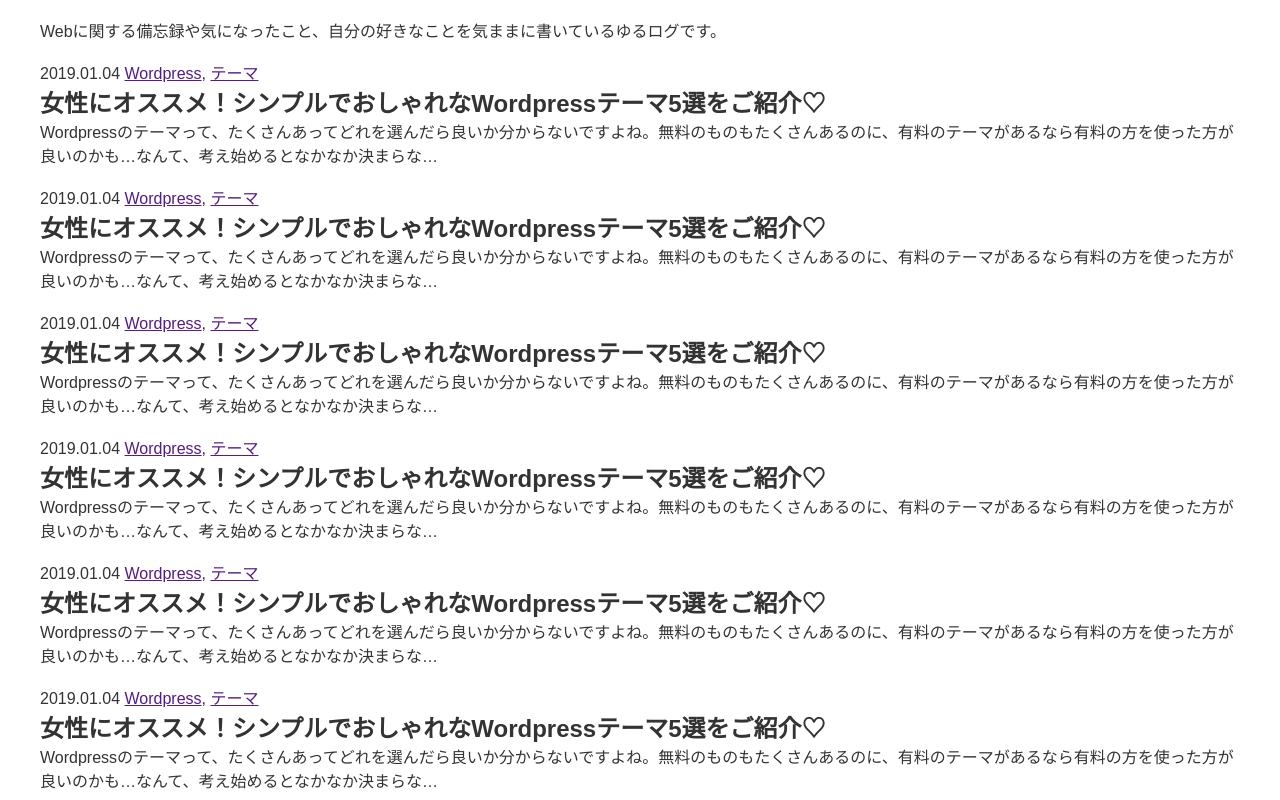
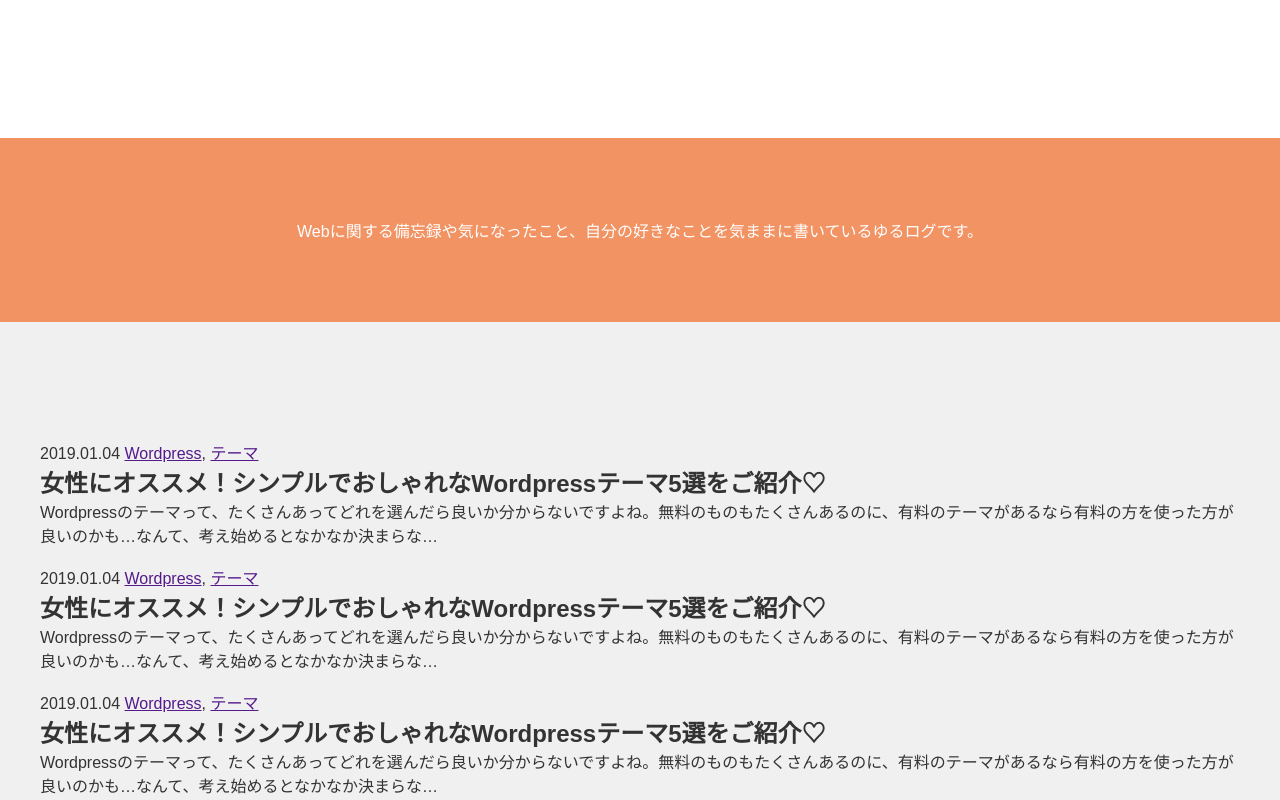
Before and after one commit to coooopeeeer/Blog_mockup, a plain HTML site: page index.html in a window 1280 px wide. Shown: the top 800 px of the page. Drawn offline with Linux system fonts and the light colour scheme.

Commit message:
Add styles for layout

```diff
--- a/css/style.scss
+++ b/css/style.scss
@@ -1,4 +1,7 @@
 @charset "utf-8";
+
+// Variables
+$mainColor: #F29364;
 
 body,
 section,
@@ -31,3 +34,20 @@
 }
 
 // Header
+header {
+  text-align: center;
+  .wrapper {
+    padding: 60px 0;
+  }
+  .band {
+    color: #fff;
+    padding: 20px 0;
+    background: $mainColor;
+  }
+}
+
+// Main contents
+#container {
+  padding: 100px 0;
+  background: #f0f0f0;
+}
```
Also changed, not shown: css/style.css, css/style.min.css.
